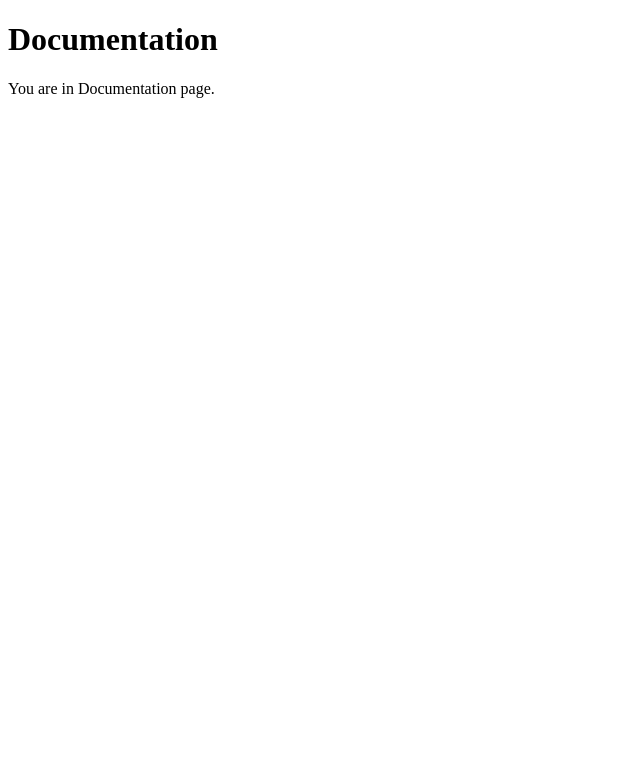
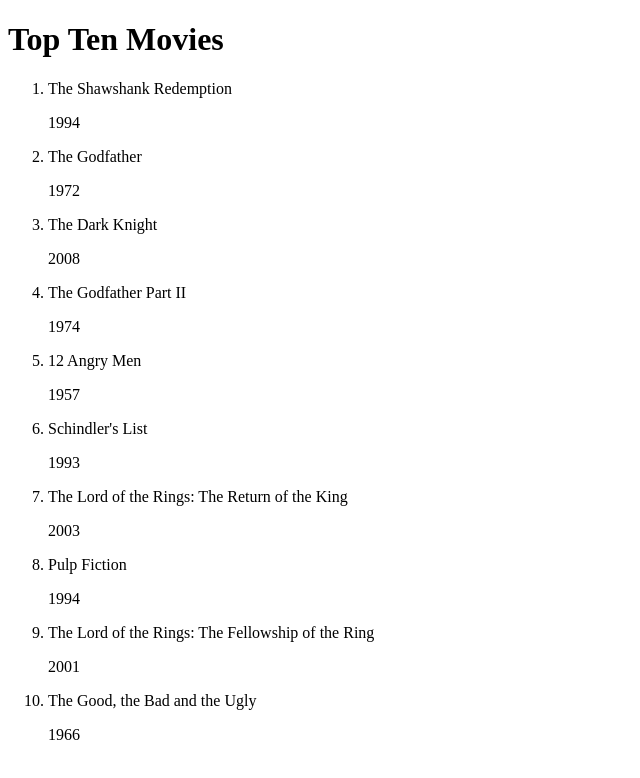
Before and after one commit to abnerAlexis/movie_api, a website: page public/documentation.html in a window 1280 px wide. Shown: the whole page, without its empty margins (0-640 px from the left). Drawn offline with Linux system fonts and the light colour scheme.

```diff
--- a/public/documentation.html
+++ b/public/documentation.html
@@ -8,10 +8,89 @@
 </head>
 
 <body>
-    <h1>Documentation</h1>
-    <p>
-        You are in Documentation page.
-    </p>
+    <h1>Top Ten Movies</h1>
+    <ol id="topten">
+        <li>
+            <p>
+                The Shawshank Redemption
+            </p>
+            <p>
+                1994
+            </p>
+        </li>
+        <li>
+            <p>
+                The Godfather
+            </p>
+            <p>
+                1972
+            </p>
+        </li>
+        <li>
+            <p>
+                The Dark Knight
+            </p>
+            <p>
+                2008
+            </p>
+        </li>
+        <li>
+            <p>
+                The Godfather Part II
+            </p>
+            <p>
+                1974
+            </p>
+        </li>
+        <li>
+            <p>
+                12 Angry Men
+            </p>
+            <p>
+                1957
+            </p>
+        </li>
+        <li>
+            <p>
+                Schindler's List
+            </p>
+            <p>
+                1993
+            </p>
+        </li>
+        <li>
+            <p>
+                The Lord of the Rings: The Return of the King
+            </p>
+            <p>
+                2003
+            </p>
+        </li>
+        <li>
+            <p>
+                Pulp Fiction
+            </p>
+            <p>
+                1994
+            </p>
+        </li>
+        <li>
+            <p>
+                The Lord of the Rings: The Fellowship of the Ring
+            </p>
+            <p>
+                2001
+            </p>
+        </li>
+        <li>
+            <p>
+                The Good, the Bad and the Ugly
+            </p>
+            <p>
+                1966
+            </p>
+        </li>
+    </ol>
 </body>
 
 </html>
```
Also changed, not shown: index.js (+13 -3 lines), log.txt (added, +17 -0 lines).
